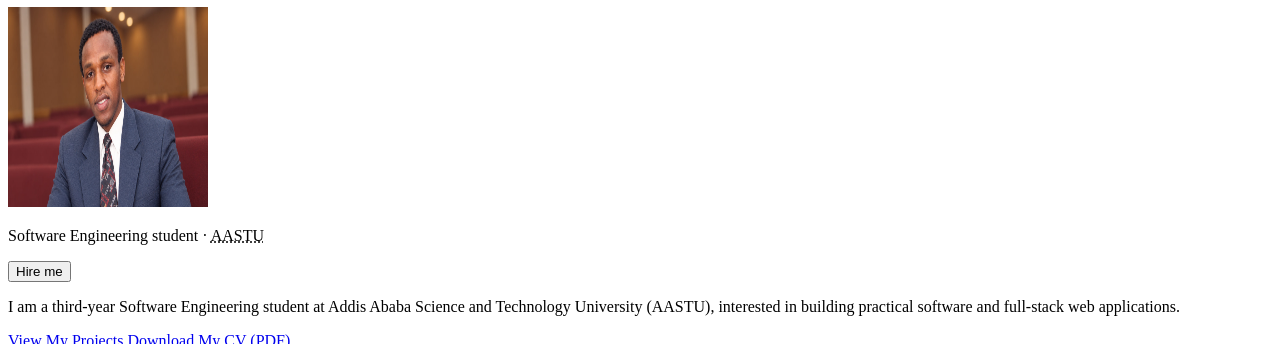
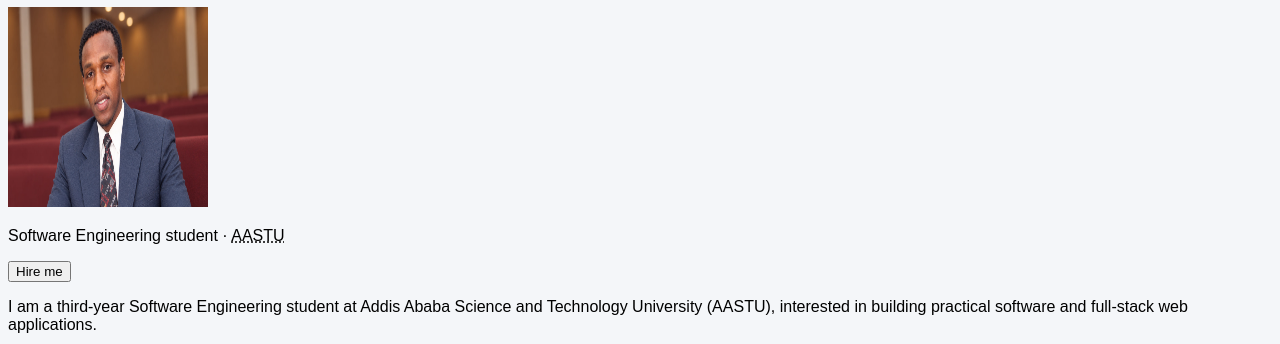
Before and after one commit to Aman6815/amanuel_portfolio_IP, a plain HTML site: page index.html in a window 1280 px wide. Shown: the part 205-549 px from the top of the page. Drawn offline with Linux system fonts and the light colour scheme.

Commit message:
Lab 15: Add external CSS stylesheet

```diff
--- /dev/null
+++ b/css/style.css
@@ -0,0 +1,9 @@
+/* ==========================================
+   Portfolio stylesheet — Amanuel Alemayehu
+   ========================================== */
+
+/* ---------- Base ---------- */
+body {
+    background-color: #f4f6f9;   /* very light grey-blue */
+    font-family: Arial, sans-serif;
+}
--- a/index.html
+++ b/index.html
@@ -19,6 +19,8 @@
     <title>Amanuel Alemayehu | Portfolio</title>
     <!-- Favicon: the small icon in the browser tab (Lab 5, Part D) -->
     <link rel="icon" type="image/png" href="images/favicon.png">
+    <!-- External stylesheet, shared by every page (Lab 15). href is relative to THIS html file, so it must be css/style.css -->
+    <link rel="stylesheet" href="css/style.css">
     <!-- Short summary used by search engines -->
     <meta name="description" content="Portfolio of Amanuel Alemayehu, a third-year Software Engineering student at AASTU.">
     <!-- Lab 8, Part A: more metadata (not shown on the page; used by search engines and tools) -->
```
Also changed, not shown: projects.html (+2 -0 lines), thank-you.html (+2 -0 lines).
